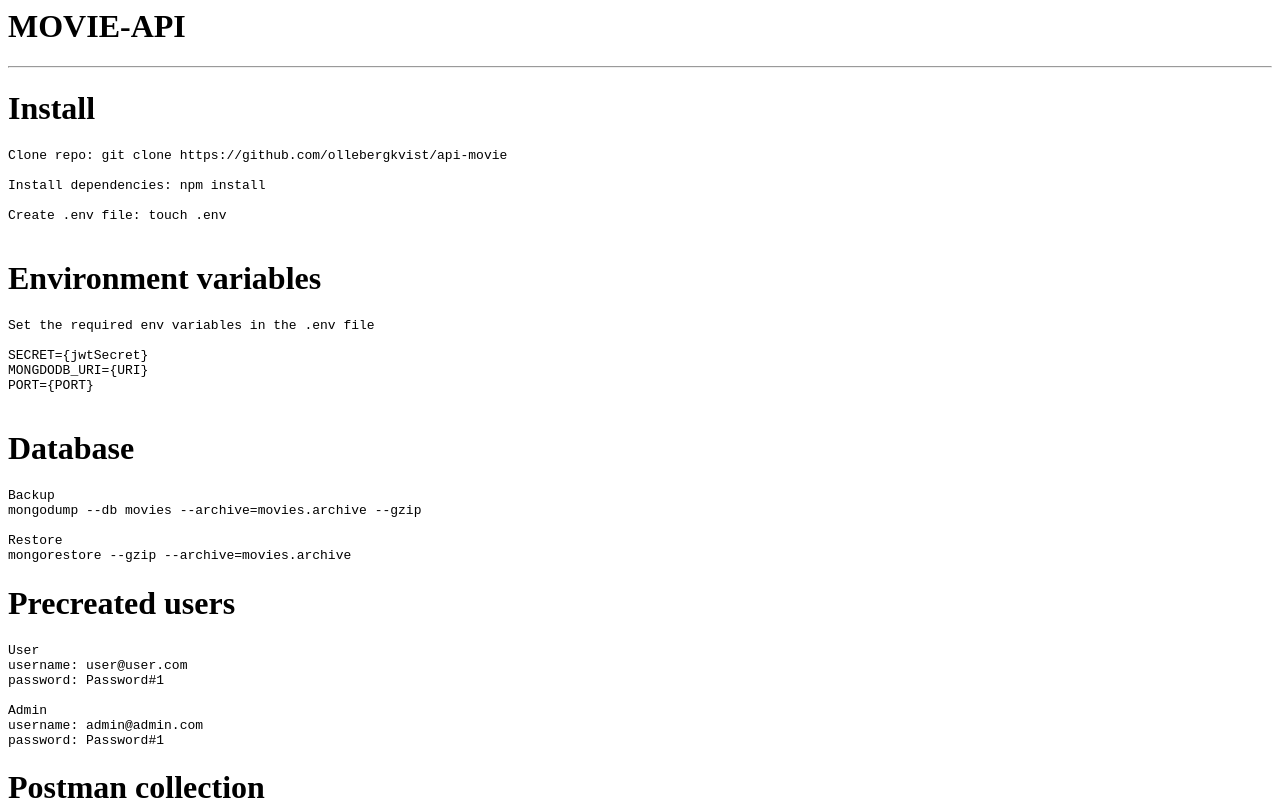
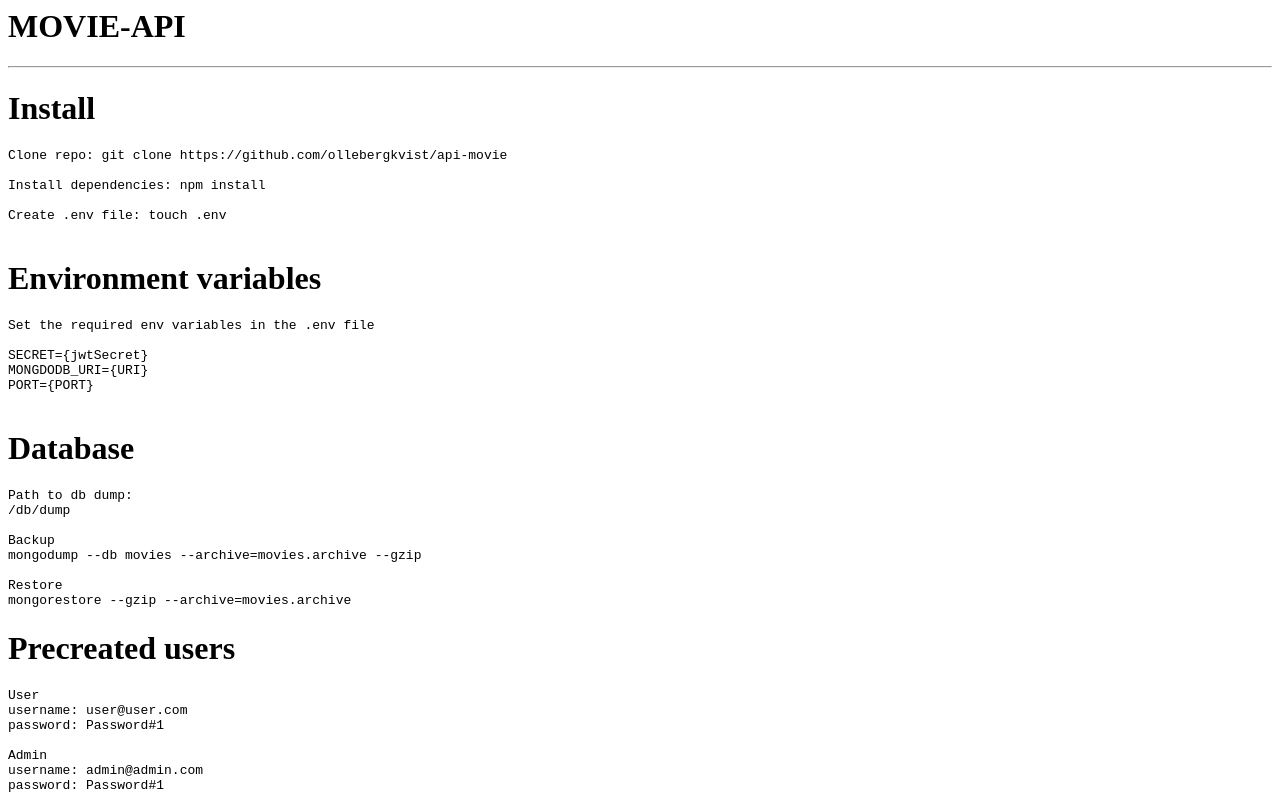
Before and after one commit to ollebergkvist/api-movie, a website: page index.html in a window 1280 px wide. Shown: the top 809 px of the page. Drawn offline with Linux system fonts and the light colour scheme.

Commit message:
Updated .scrutinizer config and index.html

```diff
--- a/index.html
+++ b/index.html
@@ -17,7 +17,10 @@
 
 </code></pre>
 <h1>Database</h1>
-<pre class="code-block"><code class="language-">Backup
+<pre class="code-block"><code class="language-">Path to db dump:
+/db/dump
+
+Backup
 mongodump --db movies --archive=movies.archive --gzip
 
 Restore
```
Also changed, not shown: .scrutinizer.yml, 1 other file.
